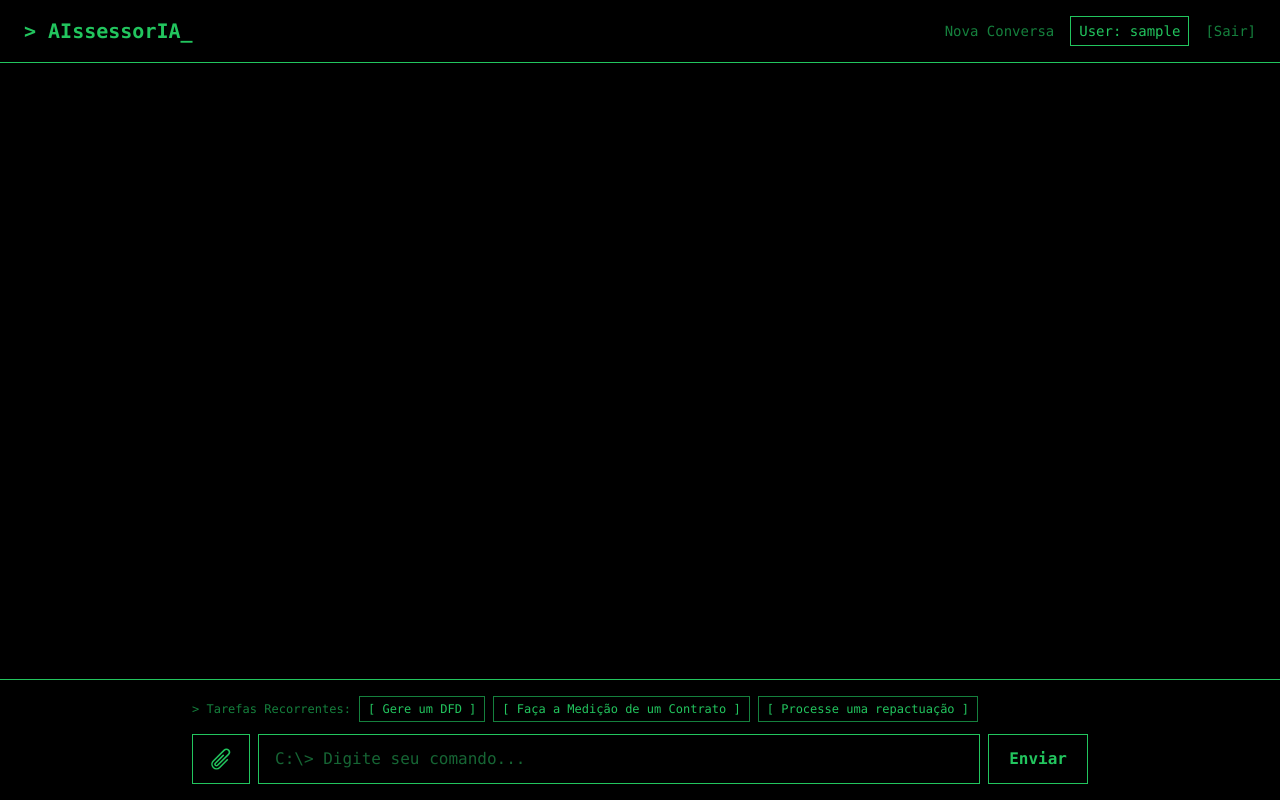
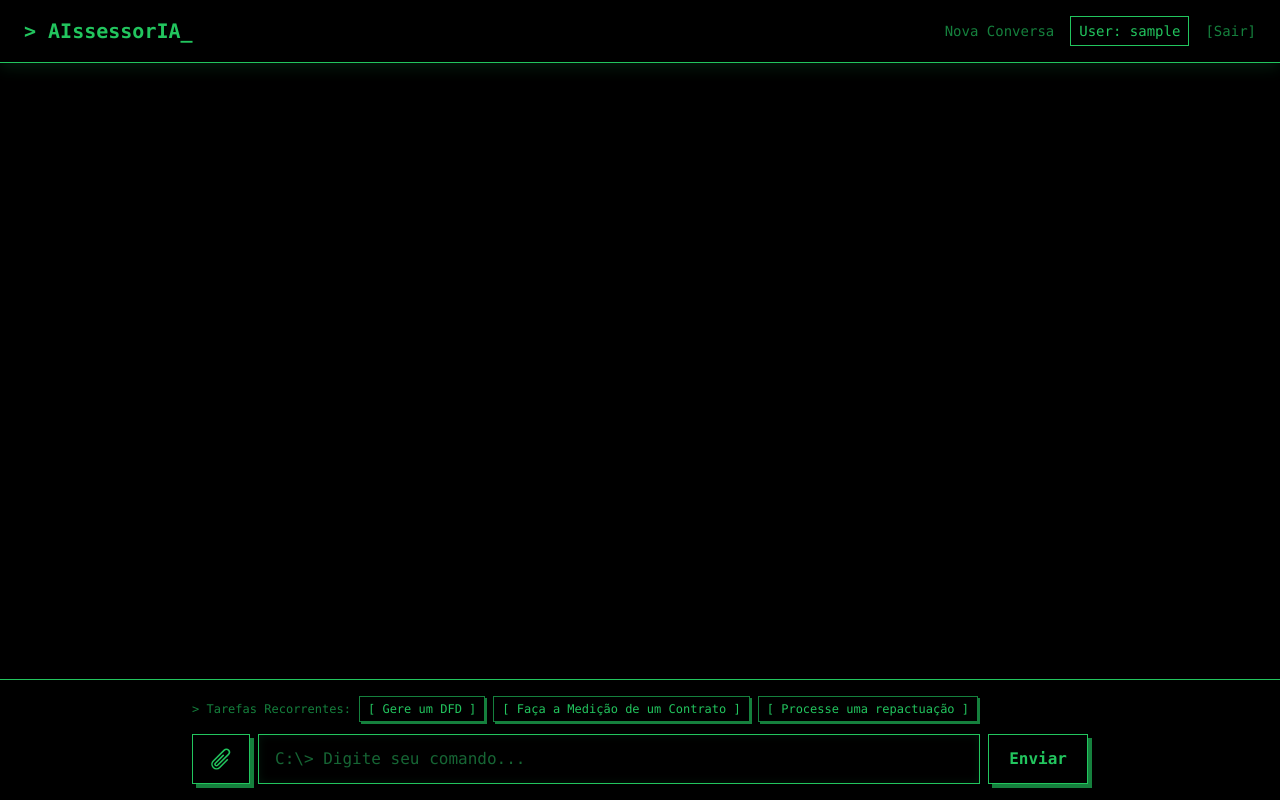
Before and after one commit to dlDreyfus/AIssessorIA, a Django app: page / in a window 1280 px wide. Run offline with Django 5.2, Linux system fonts and the light colour scheme; the visitor is signed in with stand-in values (Sample User, id 1); data comes from the database, SQL or seed files in the repository; data that the repository does not hold is empty; some libraries are stand-ins or nearby versions.

Commit message:
efeito 3d em index.html

```diff
--- a/chat/templates/chat/index.html
+++ b/chat/templates/chat/index.html
@@ -36,7 +36,7 @@
 <body class="bg-black h-screen flex flex-col font-mono text-green-500">
 
     <!-- Cabeçalho -->
-    <header class="bg-black border-b border-green-500 py-4 px-6 flex justify-between items-center z-10">
+    <header class="bg-black border-b border-green-500 py-4 px-6 flex justify-between items-center z-10 shadow-[0_4px_15px_rgba(34,197,94,0.15)]">
         <h1 class="text-xl font-bold text-green-500">> AIssessorIA_</h1>
         <div class="text-sm text-green-700 font-medium text-right flex items-center gap-4">
             {% if user.is_authenticated %}
@@ -62,7 +62,7 @@
             <!-- Renderiza o histórico de mensagens que já está no banco de dados -->
             {% for msg in conversation.messages.all %}
                 <div class="flex {% if msg.role == 'user' %}justify-end{% else %}justify-start{% endif %}">
-                    <div class="max-w-[80%] px-5 py-3 {% if msg.role == 'user' %}border border-green-500 bg-black text-green-400{% else %}bg-black text-green-500{% endif %}">
+                    <div class="max-w-[80%] px-5 py-3 {% if msg.role == 'user' %}border border-green-500 bg-black text-green-400 shadow-[4px_4px_0_0_#166534]{% else %}bg-[#051505] border border-green-900 text-green-500 shadow-[4px_4px_0_0_#052e16]{% endif %}">
                         <p class="whitespace-pre-wrap">{{ msg.content }}</p>
                     </div>
                 </div>
@@ -77,7 +77,7 @@
     <!-- Indicador de Digitação Oculto -->
     <div id="typing-indicator" class="hidden max-w-4xl mx-auto w-full px-6 pb-4">
         <div class="flex justify-start">
-            <div class="bg-black text-green-500 px-5 py-3 flex items-center h-11">
+            <div class="bg-[#051505] border border-green-900 text-green-500 shadow-[4px_4px_0_0_#052e16] px-5 py-3 flex items-center h-11">
                 <div class="typing-indicator flex space-x-1 items-center">
                     <span></span><span></span><span></span>
                 </div>
@@ -91,13 +91,13 @@
             {% if conversation %}
             <div class="flex flex-wrap gap-2 mb-3 items-center">
                 <span class="text-green-700 text-xs">> Tarefas Recorrentes:</span>
-                <button type="button" onclick="setQuickMessage('Gere um DFD ')" class="text-xs border border-green-700 text-green-500 hover:bg-green-900 hover:text-green-300 px-2 py-1 transition-colors">
+                <button type="button" onclick="setQuickMessage('Gere um DFD ')" class="text-xs border border-green-700 text-green-500 hover:bg-green-900 hover:text-green-300 px-2 py-1 transition-all shadow-[2px_2px_0_0_#15803d] active:shadow-none active:translate-x-[2px] active:translate-y-[2px]">
                     [ Gere um DFD ]
                 </button>
-                <button type="button" onclick="setQuickMessage('Faça a Medição de um Contrato ')" class="text-xs border border-green-700 text-green-500 hover:bg-green-900 hover:text-green-300 px-2 py-1 transition-colors">
+                <button type="button" onclick="setQuickMessage('Faça a Medição de um Contrato ')" class="text-xs border border-green-700 text-green-500 hover:bg-green-900 hover:text-green-300 px-2 py-1 transition-all shadow-[2px_2px_0_0_#15803d] active:shadow-none active:translate-x-[2px] active:translate-y-[2px]">
                     [ Faça a Medição de um Contrato ]
                 </button>
-                <button type="button" onclick="setQuickMessage('Processe uma repactuação ')" class="text-xs border border-green-700 text-green-500 hover:bg-green-900 hover:text-green-300 px-2 py-1 transition-colors">
+                <button type="button" onclick="setQuickMessage('Processe uma repactuação ')" class="text-xs border border-green-700 text-green-500 hover:bg-green-900 hover:text-green-300 px-2 py-1 transition-all shadow-[2px_2px_0_0_#15803d] active:shadow-none active:translate-x-[2px] active:translate-y-[2px]">
                     [ Processe uma repactuação ]
                 </button>
             </div>
@@ -109,14 +109,14 @@
                     <button type="button" id="remove-file-btn" class="text-red-500 hover:text-red-400 font-bold" title="Remover anexo">X</button>
                 </div>
                 <!-- Botão de Upload e Input Oculto -->
-                <button type="button" onclick="document.getElementById('file-input').click()" class="bg-black border border-green-500 hover:bg-green-900 text-green-500 rounded-none px-4 py-3 font-bold transition-colors disabled:opacity-50 disabled:cursor-not-allowed flex items-center justify-center" {% if not conversation %}disabled{% endif %} title="Anexar arquivo">
+                <button type="button" onclick="document.getElementById('file-input').click()" class="bg-black border border-green-500 hover:bg-green-900 text-green-500 rounded-none px-4 py-3 font-bold transition-all shadow-[4px_4px_0_0_#15803d] active:shadow-none active:translate-x-[4px] active:translate-y-[4px] disabled:opacity-50 disabled:cursor-not-allowed disabled:shadow-none disabled:translate-x-[4px] disabled:translate-y-[4px] flex items-center justify-center" {% if not conversation %}disabled{% endif %} title="Anexar arquivo">
                     <svg xmlns="http://www.w3.org/2000/svg" fill="none" viewBox="0 0 24 24" stroke-width="1.5" stroke="currentColor" class="w-6 h-6">
                         <path stroke-linecap="round" stroke-linejoin="round" d="M18.375 12.739l-7.693 7.693a4.5 4.5 0 01-6.364-6.364l10.94-10.94A3 3 0 1119.5 7.372L8.552 18.32m.009-.01l-.01.01m5.699-9.941l-7.81 7.81a1.5 1.5 0 002.112 2.13" />
                     </svg>
                 </button>
                 <input type="file" id="file-input" class="hidden">
-                <textarea id="message-input" rows="1" placeholder="C:\> Digite seu comando..." class="w-full bg-black border border-green-500 text-green-500 rounded-none px-4 py-3 focus:ring-1 focus:ring-green-500 focus:outline-none resize-none max-h-32 overflow-y-auto placeholder-green-800" {% if not conversation %}disabled{% endif %}></textarea>
-                <button type="submit" class="bg-black border border-green-500 hover:bg-green-900 text-green-500 rounded-none px-5 py-3 font-bold transition-colors disabled:opacity-50 disabled:cursor-not-allowed" {% if not conversation %}disabled{% endif %}>
+                <textarea id="message-input" rows="1" placeholder="C:\> Digite seu comando..." class="w-full bg-black border border-green-500 text-green-500 rounded-none px-4 py-3 focus:ring-1 focus:ring-green-500 focus:outline-none resize-none max-h-32 overflow-y-auto placeholder-green-800 shadow-[inset_0_0_10px_rgba(34,197,94,0.1)] transition-shadow focus:shadow-[inset_0_0_15px_rgba(34,197,94,0.2)]" {% if not conversation %}disabled{% endif %}></textarea>
+                <button type="submit" class="bg-black border border-green-500 hover:bg-green-900 text-green-500 rounded-none px-5 py-3 font-bold transition-all shadow-[4px_4px_0_0_#15803d] active:shadow-none active:translate-x-[4px] active:translate-y-[4px] disabled:opacity-50 disabled:cursor-not-allowed disabled:shadow-none disabled:translate-x-[4px] disabled:translate-y-[4px]" {% if not conversation %}disabled{% endif %}>
                     Enviar
                 </button>
             </form>
@@ -185,7 +185,7 @@
             wrapper.className = `flex ${role === 'user' ? 'justify-end' : 'justify-start'}`;
 
             const bubble = document.createElement('div');
-            bubble.className = `max-w-[80%] px-5 py-3 ${role === 'user' ? 'border border-green-500 bg-black text-green-400' : 'bg-black text-green-500'}`;
+            bubble.className = `max-w-[80%] px-5 py-3 ${role === 'user' ? 'border border-green-500 bg-black text-green-400 shadow-[4px_4px_0_0_#166534]' : 'bg-[#051505] border border-green-900 text-green-500 shadow-[4px_4px_0_0_#052e16]'}`;
 
             const text = document.createElement('p');
             text.className = 'whitespace-pre-wrap';
@@ -259,7 +259,7 @@
     {% else %}
     <!-- Área de Login e Registro -->
     <main class="flex-1 flex items-center justify-center p-4">
-        <div class="border border-green-500 p-6 w-full max-w-md bg-black shadow-[0_0_15px_rgba(34,197,94,0.2)]">
+        <div class="border border-green-500 p-6 w-full max-w-md bg-black shadow-[8px_8px_0_0_#166534,0_0_15px_rgba(34,197,94,0.2)]">
             <p class="text-xl mb-4 font-bold">> ACESSO AO SISTEMA_</p>
 
             {% if messages %}
@@ -279,26 +279,26 @@
                 {% csrf_token %}
                 <div>
                     <label class="block mb-1 text-sm">> Usuário:</label>
-                    <input type="text" name="username" required class="w-full bg-black border border-green-500 text-green-500 px-3 py-2 focus:outline-none focus:ring-1 focus:ring-green-500">
+                    <input type="text" name="username" required class="w-full bg-black border border-green-500 text-green-500 px-3 py-2 focus:outline-none focus:ring-1 focus:ring-green-500 shadow-[inset_0_0_8px_rgba(34,197,94,0.1)] transition-shadow">
                 </div>
                 <div>
                     <label class="block mb-1 text-sm">> Senha:</label>
-                    <input type="password" name="password" required class="w-full bg-black border border-green-500 text-green-500 px-3 py-2 focus:outline-none focus:ring-1 focus:ring-green-500">
+                    <input type="password" name="password" required class="w-full bg-black border border-green-500 text-green-500 px-3 py-2 focus:outline-none focus:ring-1 focus:ring-green-500 shadow-[inset_0_0_8px_rgba(34,197,94,0.1)] transition-shadow">
                 </div>
-                <button type="submit" class="w-full border border-green-500 py-2 hover:bg-green-900 font-bold mt-4">> EXECUTAR</button>
+                <button type="submit" class="w-full border border-green-500 py-2 hover:bg-green-900 font-bold mt-4 transition-all shadow-[4px_4px_0_0_#15803d] active:shadow-none active:translate-x-[4px] active:translate-y-[4px]">> EXECUTAR</button>
             </form>
 
             <form id="register-form" action="{% url 'chat:register' %}" method="POST" class="space-y-4 hidden">
                 {% csrf_token %}
                 <div>
                     <label class="block mb-1 text-sm">> Novo Usuário:</label>
-                    <input type="text" name="username" required class="w-full bg-black border border-green-500 text-green-500 px-3 py-2 focus:outline-none focus:ring-1 focus:ring-green-500">
+                    <input type="text" name="username" required class="w-full bg-black border border-green-500 text-green-500 px-3 py-2 focus:outline-none focus:ring-1 focus:ring-green-500 shadow-[inset_0_0_8px_rgba(34,197,94,0.1)] transition-shadow">
                 </div>
                 <div>
                     <label class="block mb-1 text-sm">> Nova Senha:</label>
-                    <input type="password" name="password" required class="w-full bg-black border border-green-500 text-green-500 px-3 py-2 focus:outline-none focus:ring-1 focus:ring-green-500">
+                    <input type="password" name="password" required class="w-full bg-black border border-green-500 text-green-500 px-3 py-2 focus:outline-none focus:ring-1 focus:ring-green-500 shadow-[inset_0_0_8px_rgba(34,197,94,0.1)] transition-shadow">
                 </div>
-                <button type="submit" class="w-full border border-green-500 py-2 hover:bg-green-900 font-bold mt-4">> CRIAR E EXECUTAR</button>
+                <button type="submit" class="w-full border border-green-500 py-2 hover:bg-green-900 font-bold mt-4 transition-all shadow-[4px_4px_0_0_#15803d] active:shadow-none active:translate-x-[4px] active:translate-y-[4px]">> CRIAR E EXECUTAR</button>
             </form>
         </div>
     </main>
--- a/chat/views.py
+++ b/chat/views.py
@@ -55,12 +55,19 @@ def logout_view(request):
 def enviar_mensagem_api(request, conversation_id):
     """Endpoint de API para receber mensagens assincronamente via JavaScript Fetch"""
     try:
-        dados = json.loads(request.body)
-        mensagem_usuario = dados.get("message")
+        arquivo = None
+
+        # Identifica se a requisição trouxe arquivos (FormData) ou se é um JSON normal
+        if request.content_type and request.content_type.startswith('multipart/form-data'):
+            mensagem_usuario = request.POST.get("message", "")
+            arquivo = request.FILES.get("file")
+        else:
+            dados = json.loads(request.body)
+            mensagem_usuario = dados.get("message", "")
 
         conversa = get_object_or_404(Conversation, id=conversation_id)
 
-        resposta_ia = processar_mensagem_chat(conversa, mensagem_usuario)
+        resposta_ia = processar_mensagem_chat(conversa, mensagem_usuario, arquivo)
 
         return JsonResponse({"reply": resposta_ia, "status": "success"})
     except Exception as e:
```
Also changed, not shown: chat/services.py (+27 -1 lines), requirements.txt (+14 -0 lines).
